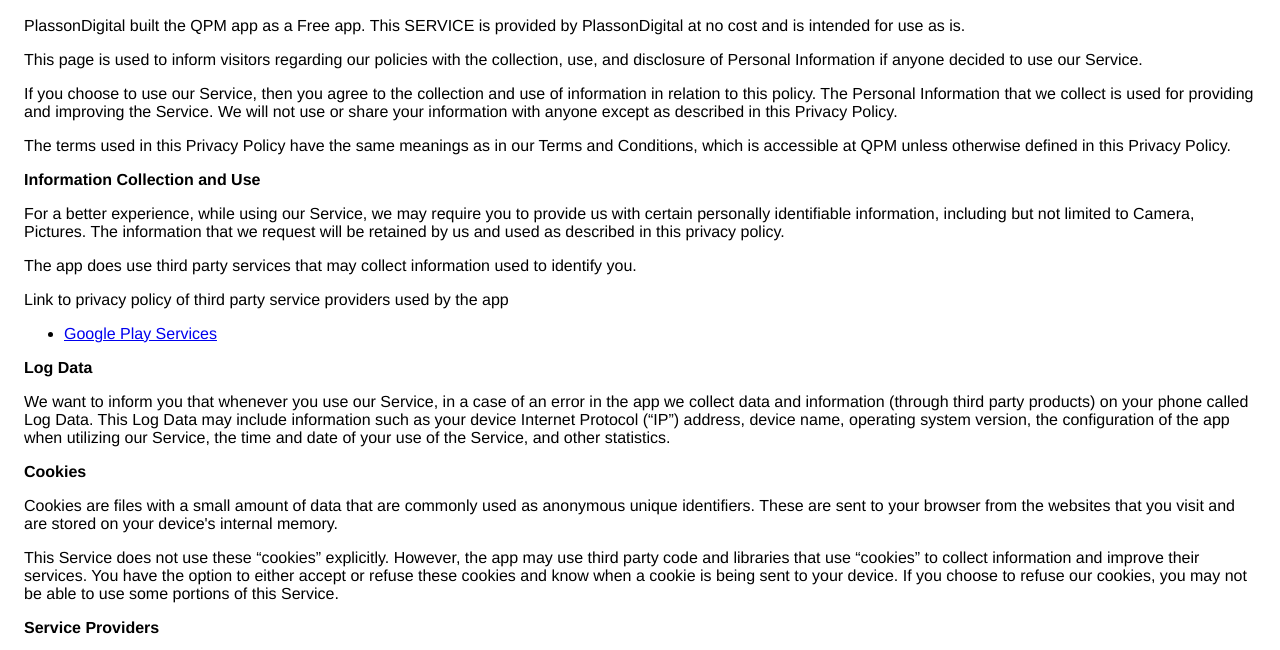
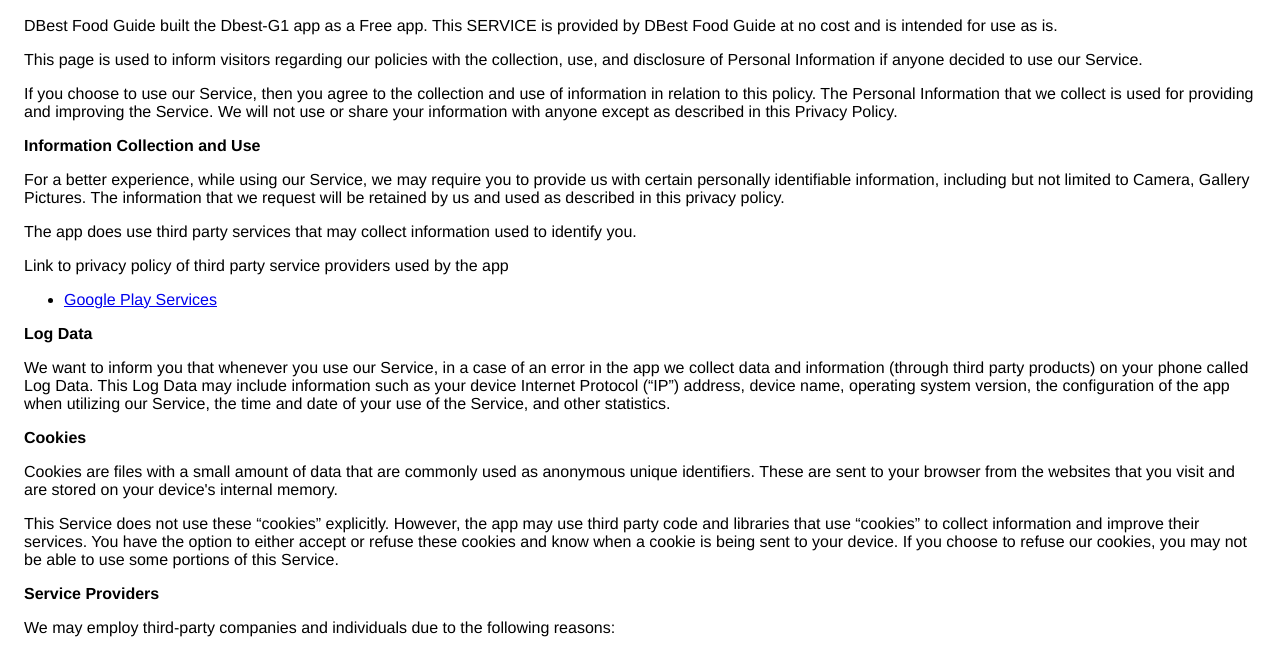
Before and after one commit to Mason2060/udm-jonas-omnifood, a plain HTML site: page privacy_policy.html in a window 1280 px wide. Shown: the part 93-743 px from the top of the page. Drawn offline with Linux system fonts and the light colour scheme.

Commit message:
doc: Updated the privacy_policy to more relavant content

```diff
--- a/privacy_policy.html
+++ b/privacy_policy.html
@@ -15,8 +15,8 @@
     <a href="index.html#page-footer" class="back-link">&larr; Back to Home</a>
     <h2>Privacy Policy</h2>
     <p>
-      PlassonDigital built the QPM app as a Free app. This SERVICE is provided
-      by PlassonDigital at no cost and is intended for use as is.
+      DBest Food Guide built the Dbest-G1 app as a Free app. This SERVICE is
+      provided by DBest Food Guide at no cost and is intended for use as is.
     </p>
     <p>
       This page is used to inform visitors regarding our policies with the
@@ -30,17 +30,12 @@
       use or share your information with anyone except as described in this
       Privacy Policy.
     </p>
-    <p>
-      The terms used in this Privacy Policy have the same meanings as in our
-      Terms and Conditions, which is accessible at QPM unless otherwise defined
-      in this Privacy Policy.
-    </p>
     <p><strong>Information Collection and Use</strong></p>
     <p>
       For a better experience, while using our Service, we may require you to
       provide us with certain personally identifiable information, including but
-      not limited to Camera, Pictures. The information that we request will be
-      retained by us and used as described in this privacy policy.
+      not limited to Camera, Gallery Pictures. The information that we request
+      will be retained by us and used as described in this privacy policy.
     </p>
     <p>
       The app does use third party services that may collect information used to
```
